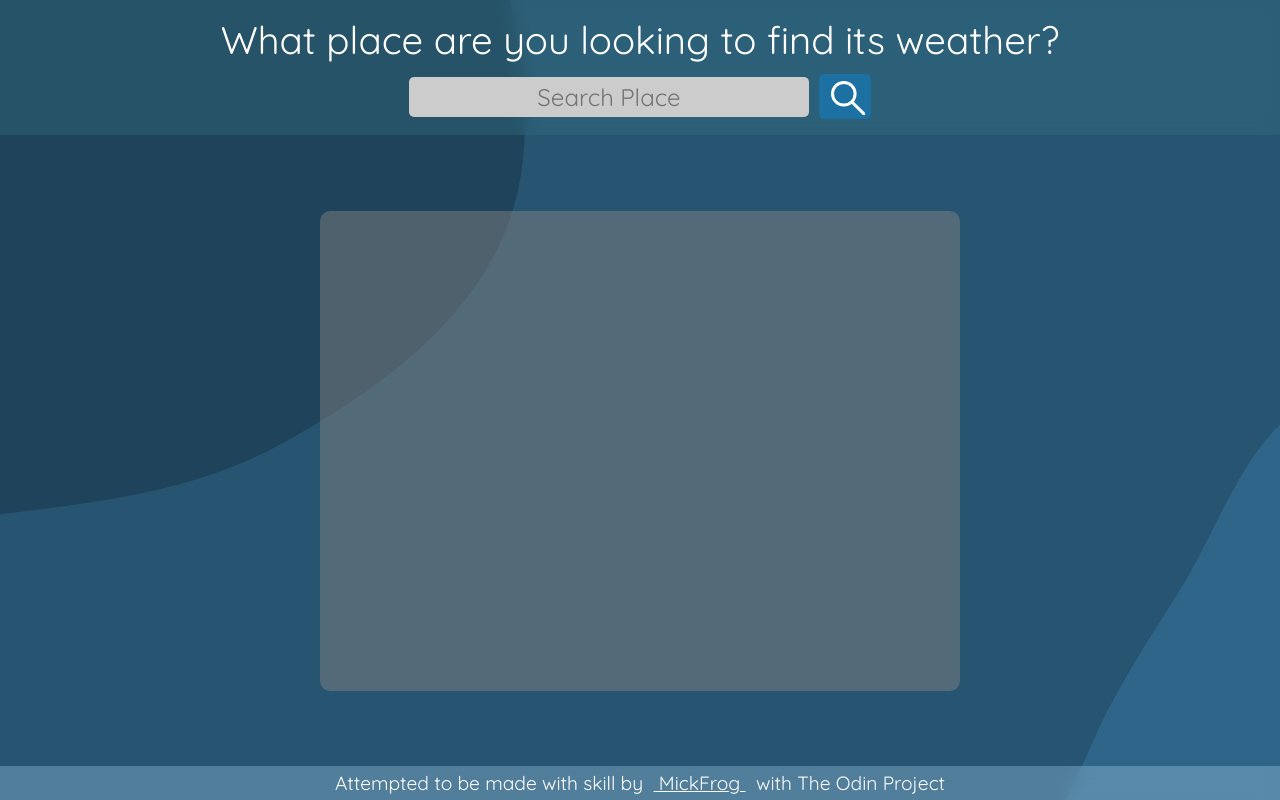
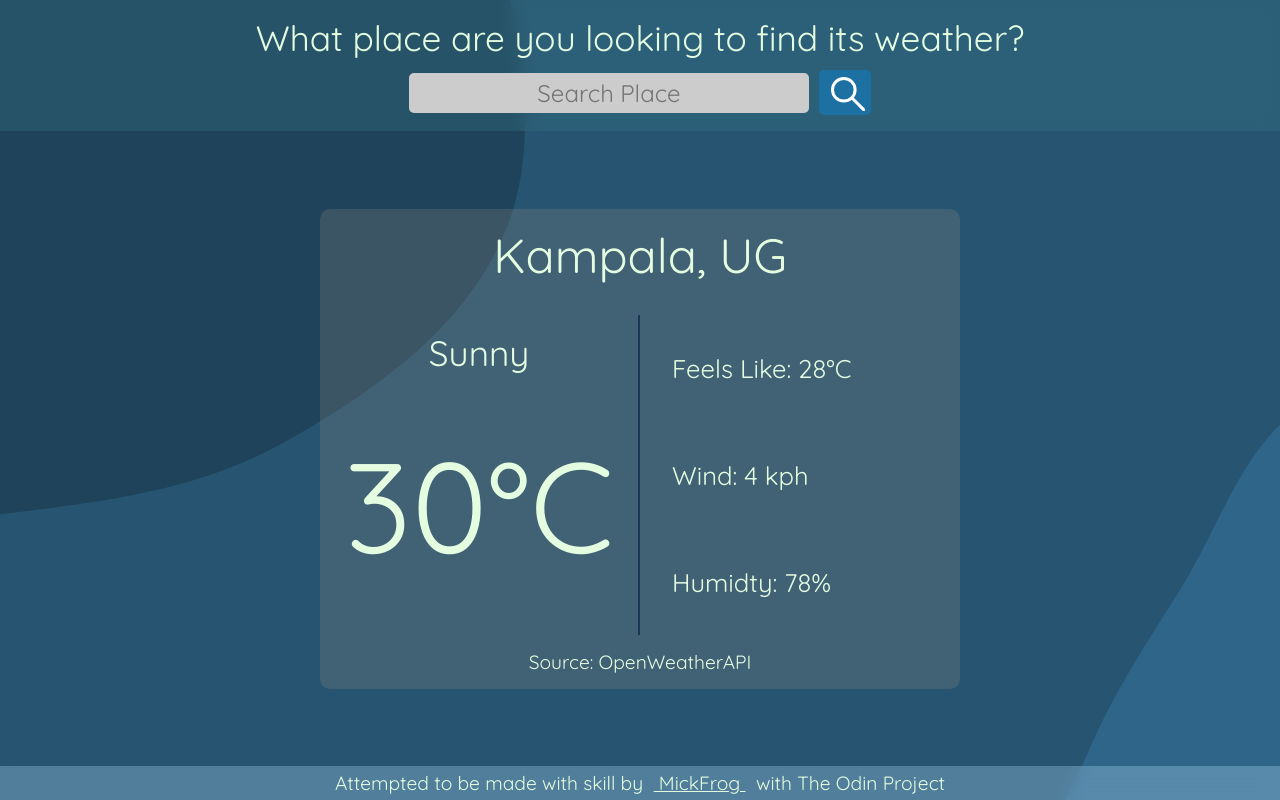
Before and after one commit to MickFrog/weatherApp, a plain HTML site: page index.html in a window 1280 px wide. Drawn offline with Linux system fonts and the light colour scheme.

Commit message:
Add weather stats div styles

```diff
--- a/index.html
+++ b/index.html
@@ -22,6 +22,20 @@
 
         <div class="content">
             <div class="weatherStats">
+                <div class="city">Kampala, UG</div>
+
+                <div class="cityWeather">
+                    <p id="weatherCondition">Sunny</p>
+                    <div id="temp">30&deg;C</div>
+                </div>
+
+                <div class="otherStats">
+                    <div>Feels Like: 28&deg;C</div>
+                    <div>Wind: 4 kph</div>
+                    <div>Humidty: 78%</div>
+                </div>
+
+                <div class="source">Source: OpenWeatherAPI</div>
 
             </div>
         </div>
--- a/style.css
+++ b/style.css
@@ -2,15 +2,14 @@
 
 :root {
     --myFont: 'Quicksand', sans-serif;
-    --headerSize: 2.4rem;
-    --textSize: 1rem;
-    --footerSize: 1.2rem;
+    --headerSize: 2.2rem;
+    --citySize: 3rem;
+    --textSize: 1.2rem;
 }
 
 * {
     box-sizing: border-box;
     margin: 0;
-
 }
 
 body {
@@ -23,7 +22,7 @@ body {
     background-size: cover;
     background-repeat: no-repeat;
 
-    color: white;
+    color: #E4FDE1;
     font-family: var(--myFont);
     font-size: var(--textSize);
 }
@@ -74,7 +73,6 @@ body {
 }
 
 #searchPlaceButton {
-    height: fit-content;
     border: 0px;
     background-color: #1D70A2;
     border-radius: 5px;
@@ -87,7 +85,6 @@ body {
 /* Content Styles */
 .content {
     flex: 1 0 auto;
-    height: 100%;
     padding: 1rem;
 
     display: flex;
@@ -96,14 +93,67 @@ body {
 }
 
 .weatherStats {
-    display: grid;
     height: 60vh;
     width: max(600px, 50vw);
+    font-size: 1.6rem;
+
+    display: grid;
+    grid-template: 1fr 3fr 0.5fr / 1fr 1fr;
 
     border-radius: 10px;
-    backdrop-filter: invert(25%);
+    backdrop-filter: invert(15%);
 }
 
+.city {
+    grid-column: 1 / 3;
+    font-size: var(--citySize);
+
+    display: flex;
+    justify-content: center;
+    margin-top: 1rem;
+}
+
+.cityWeather {
+    display: flex;
+    flex-flow: column;
+    align-items: center;
+
+    border-right: 2px solid #1D3557;
+}
+
+#weatherCondition {
+    margin-top: 1rem;
+    font-size: var(--headerSize);
+}
+
+#temp {
+    flex: 1 0 auto;
+    width: 100%;
+
+    display: flex;
+    align-items: center;
+    justify-content: center;
+    font-size: 8rem;
+}
+
+.otherStats {
+    display: grid;
+    grid-template-rows: 1fr 1fr 1fr;
+}
+
+.otherStats > div {
+    display: flex;
+    align-items: center;
+    margin-left: 2rem;
+}
+
+.source {
+    grid-column: 1 / 3;
+    display: flex;
+    align-items: center;
+    justify-content: center;
+    font-size: var(--textSize);
+}
 
 /* Footer Styles */
 .footer {
@@ -111,7 +161,7 @@ body {
     display: flex;
     flex-flow: row wrap;
     justify-content: center;
-    font-size: var(--footerSize);
+    font-size: var(--textSize);
 
     background: rgba(181, 226, 250, 0.3);
     backdrop-filter: blur(8px);
```
